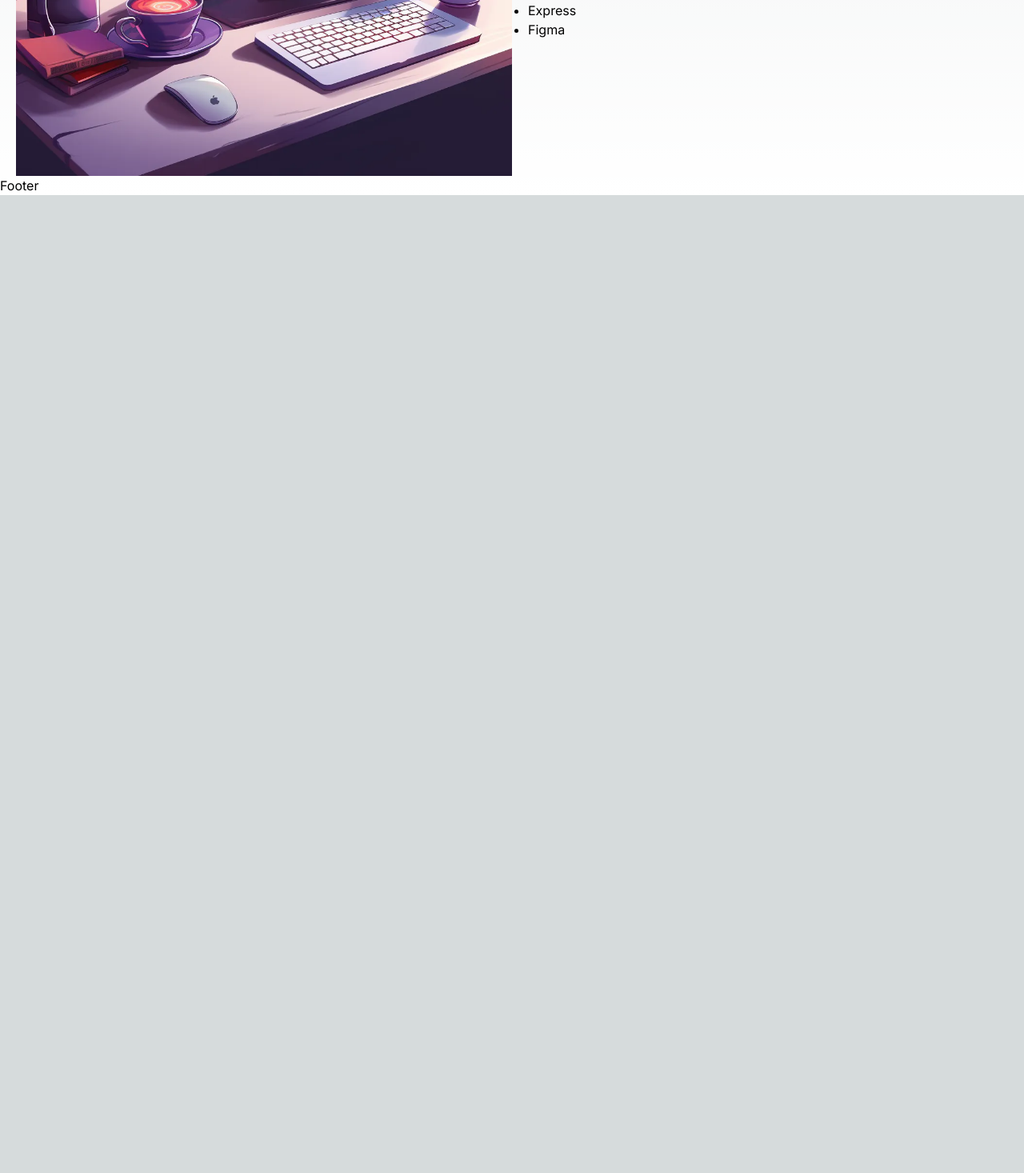
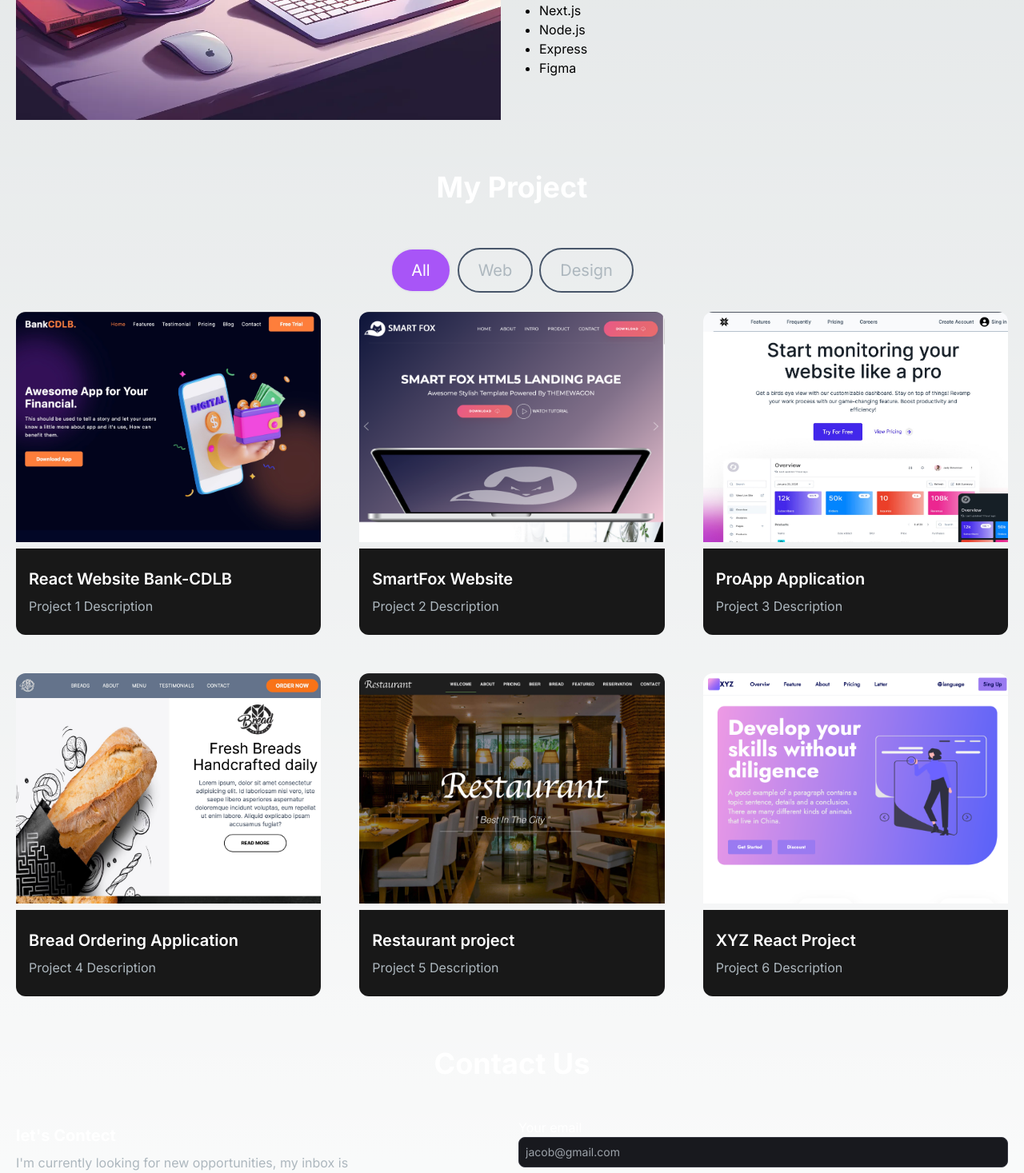
Before and after one commit to lazherbtra07/Portfolio, a Next.js app: page / in a window 1280 px wide. Shown: the part 1330-2797 px from the top of the page at 80% size. Before the commit the page ends 1574 px from the top, so only its background shows below. Built offline with nearby package versions, Linux system fonts and the light colour scheme.

Commit message:
contini the project

```diff
--- a/src/app/components/About.tsx
+++ b/src/app/components/About.tsx
@@ -18,26 +18,26 @@ export const About = () => {
     "skills" | "Education" | "Experionce"
   >("skills");
   return (
-    <section id="About" className="container ">
+    <section id="About" className="container mb-16">
       <div className="flex flex-col lg:flex-row">
         <div className="w-full lg:w-1/2 ">
           {" "}
           <Image
-            className="w-full"
+            className="w-full lg:h-[550px]"
             src="/about-image.webp"
             width={1200}
             height={1200}
             alt={""}
           />
         </div>
-        <div className="w-full lg:w-1/2 mt-10 lg:mt-0">
-          <h2 className=" text-4xl md:mt-5 text-center lg:text-start font-bold text-white mb-4">
+        <div className="w-full lg:ml-7 lg:w-1/2 mt-10 lg:mt-0">
+          <h2 className=" text-5xl md:mt-5 text-center lg:text-start font-bold text-white mb-5">
             About Me
           </h2>
           <p
             data-aos="flip-up"
             data-aos-delay="200"
-            className="text-white text-lg md:text-lg text-center mb-5 lg:text-start "
+            className="text-white text-lg md:text-xl text-center mb-7 lg:text-start "
           >
             I am a ui/ux designer and web developer with a passion for creating
             interactive and responsive web applications. I have experience
@@ -49,7 +49,7 @@ export const About = () => {
           <div>
             <div className="flex space-x-4">
               <p
-                className={`font-bold ${
+                className={`font-bold cursor-pointer ${
                   selectedButton === "skills"
                     ? "text-white border-b border-purple-500"
                     : ""
@@ -59,7 +59,7 @@ export const About = () => {
                 skills
               </p>
               <p
-                className={`font-bold ${
+                className={`font-bold cursor-pointer ${
                   selectedButton === "Education"
                     ? "text-white border-b border-purple-500"
                     : ""
@@ -69,7 +69,7 @@ export const About = () => {
                 Education
               </p>
               <p
-                className={`font-bold ${
+                className={`font-bold cursor-pointer ${
                   selectedButton === "Experionce"
                     ? "f text-white border-b border-purple-500"
                     : ""
--- a/src/app/components/Contact.tsx
+++ b/src/app/components/Contact.tsx
@@ -1,5 +1,78 @@
-import React from "react";
+import { FaGithub, FaLinkedin } from "react-icons/fa";
+import Link from "next/link";
 
 export const Contact = () => {
-  return <div>Contact</div>;
+  return (
+    <section id="Contact" className=" container ">
+      <h1 className="text-center text-4xl font-bold text-white mt-4 mb-8">
+        Contact Us
+      </h1>
+      <div className="grid md:grid-cols-2  md:my-12 pb-10 gap-4">
+        <div>
+          <h5 className=" text-xl font-bold text-white my-2">let's Contect</h5>
+          <p className="text-[#adb7be] mb-4 max-w-md">
+            I'm currently looking for new opportunities, my inbox is always
+            open, whether you have a question or jest you want to say hi, I'll
+            try my best to get back to you.
+          </p>
+          <div className=" socials flex flex-row gap-2">
+            <Link href="https://github.com/lazherbtra07">
+              <FaGithub className=" w-20 h-20" />
+            </Link>
+            <Link href="https://linkedin.com/in/lazherbtr">
+              <FaLinkedin className=" w-20 h-20" />
+            </Link>
+          </div>
+        </div>
+        <div>
+          <form className=" flex flex-col gap-4">
+            <div className=" ">
+              <label htmlFor="email" className="text-white">
+                Your email
+              </label>
+              <input
+                className=" bg-[#18191e] border border-[#33353f] placeholder-[#9ca2a9] text-gray-100 text-sm rounded-lg block w-full p-2"
+                type="email"
+                id="email"
+                required
+                placeholder="jacob@gmail.com"
+              />
+            </div>
+            <div>
+              <label htmlFor="subject" className="text-white">
+                Subject
+              </label>
+              <input
+                className=" bg-[#18191e] border border-[#33353f] placeholder-[#9ca2a9] text-gray-100 text-sm rounded-lg block w-full p-2"
+                type="text "
+                id="subject"
+                required
+                placeholder="Just saying hi"
+              />
+            </div>
+            <div>
+              <label
+                className=" text-white block text-sm mb-2 font-medium"
+                htmlFor="message"
+              >
+                Message
+              </label>
+              <textarea
+                name="message"
+                id="message"
+                placeholder="Let's talk about... "
+                className=" bg-[#18191e] border border-[#33353f] placeholder-[#9ca2a9] text-gray-100 text-sm rounded-lg block w-full p-2"
+              />
+            </div>
+            <button
+              type="submit"
+              className=" bg-purple-500 hover:bg-purple-600 text-white font-medium py-2 px-5 rounded-lg w-full cursor-pointer"
+            >
+              Send Massage
+            </button>
+          </form>
+        </div>
+      </div>
+    </section>
+  );
 };
--- a/src/app/components/Footer.tsx
+++ b/src/app/components/Footer.tsx
@@ -1,5 +1,10 @@
-import React from "react";
-
 export const Footer = () => {
-  return <div>Footer</div>;
+  return (
+    <footer className="footer border border-t-[#33353f] border-l-transparent border-r-transparent text-white">
+      <div className="container p-12 flex justify-between">
+        <span>Portfolio</span>
+        <p className=" text-slate-300">all right reserved.</p>
+      </div>
+    </footer>
+  );
 };
--- a/src/app/components/Hero.tsx
+++ b/src/app/components/Hero.tsx
@@ -26,7 +26,10 @@ const AchavmentList = [
 
 export const Hero = () => {
   return (
-    <section id="Hero" className="container lg:px-10 p-10 lg:pt-20">
+    <section
+      id="Hero"
+      className=" scroll-smooth container lg:px-10 p-10 lg:pt-20"
+    >
       <div className="flex flex-col lg:flex-row pb-10">
         <div className="w-5/8">
           <h1 className="text-white mb-4 md:text-center text-center lg:text-start text-4xl lg:text-6xl font-extrabold">
@@ -58,7 +61,7 @@ export const Hero = () => {
           </p>
           <div className="text-center  lg:text-start ">
             <Link
-              href={"#contact"}
+              href={"#Contact"}
               className="px-5 py-2 rounded-full w-full sm:w-fit mr-4  bg-blue-500 text-white"
             >
               contact me
--- a/src/app/components/Project.tsx
+++ b/src/app/components/Project.tsx
@@ -1,4 +1,7 @@
-import React from "react";
+"use client";
+import React, { useState } from "react";
+import { ProjectTag } from "./ProjectTag";
+import { ProjectCard } from "./ProjectCard";
 
 const projectData = [
   {
@@ -61,5 +64,52 @@ const projectData = [
 ];
 
 export const Project = () => {
-  return <div>Project</div>;
+  const [tag, setTag] = useState("All");
+
+  const handeltagChange = (newTag: React.SetStateAction<string>) => {
+    setTag(newTag);
+  };
+  const filteredProject = projectData.filter((project) =>
+    project.tag.includes(tag)
+  );
+  return (
+    <div id="Project" className="container mb-16">
+      <h2 className=" text-center text-4xl font-bold text-white mt-4 mb-8">
+        My Project
+      </h2>
+      <div className=" text-white flex flex-row justify-center items-center gap-2 py-6">
+        <ProjectTag
+          onClick={handeltagChange}
+          name="All"
+          isSelected={tag === "All"}
+        />
+        <ProjectTag
+          onClick={handeltagChange}
+          name="Web"
+          isSelected={tag === "Web"}
+        />
+        <ProjectTag
+          onClick={handeltagChange}
+          name="Design"
+          isSelected={tag === "Design"}
+        />
+      </div>
+      <div
+        data-aos="zoom-in"
+        data-aos-delay="200"
+        className="grid md:grid-cols-2 lg:grid-cols-3 gap-8 md:gap-12"
+      >
+        {filteredProject.map((project) => (
+          <ProjectCard
+            key={project.id}
+            title={project.title}
+            description={project.description}
+            imgUrl={project.image}
+            getUrl={project.getUrl}
+            previewUrl={project.previewUrl}
+          />
+        ))}
+      </div>
+    </div>
+  );
 };
--- /dev/null
+++ b/src/app/components/ProjectCard.tsx
@@ -0,0 +1,48 @@
+import React from "react";
+import { FaCode } from "react-icons/fa";
+import { LuEye } from "react-icons/lu";
+import Link from "next/link";
+
+type proCardProps = {
+  imgUrl: any;
+  title: any;
+  description: any;
+  getUrl: any;
+  previewUrl: any;
+};
+
+export const ProjectCard: React.FC<proCardProps> = ({
+  imgUrl,
+  title,
+  description,
+  getUrl,
+  previewUrl,
+}) => {
+  return (
+    <div>
+      <div
+        className=" h-52 md:h-72 rounded-t-xl relative group "
+        style={{ background: `url(${imgUrl})`, backgroundSize: "cover" }}
+      >
+        <div className=" overlay  items-center justify-center absolute top-0 left-0 w-full h-full bg-[#181818] bg-opacity-0 hidden  group-hover:flex group-hover:bg-opacity-80 transition-all duration-500">
+          <Link
+            href={getUrl}
+            className=" h-14 w-14 mr-2 border-2 relative rounded-full border-[#adb7be] hover:border-white group/link "
+          >
+            <FaCode className=" h-10 w-10 text-[#adb7be] absolute top-1/2 left-1/2 transform -translate-x-1/2 -translate-y-1/2  cursor-pointer group-hover/link:text-white" />
+          </Link>
+          <Link
+            href={previewUrl}
+            className=" h-14 w-14 border-2 relative rounded-full border-[#adb7be] hover:border-white group/link "
+          >
+            <LuEye className=" h-10 w-10 text-[#adb7be] absolute top-1/2 left-1/2 transform -translate-x-1/2 -translate-y-1/2  cursor-pointer group-hover/link:text-white" />
+          </Link>
+        </div>
+      </div>
+      <div className="text-white mt-2 rounded-b-xl bg-[#181818] py-6 px-4">
+        <h5 className="text-xl font-semibold mb-2">{title}</h5>
+        <p className=" text-[#adb7be]">{description}</p>
+      </div>
+    </div>
+  );
+};
--- /dev/null
+++ b/src/app/components/ProjectTag.tsx
@@ -0,0 +1,26 @@
+import React from "react";
+type tagProps = {
+  name: any;
+  onClick: any;
+  isSelected: any;
+};
+
+export const ProjectTag: React.FC<tagProps> = ({
+  name,
+  onClick,
+  isSelected,
+}) => {
+  const buttonStyle = isSelected
+    ? "text-white bg-purple-500"
+    : "text-[#adb7be] border-slate-600 hover:border-white";
+  return (
+    <div>
+      <button
+        className={`${buttonStyle} rounded-full border-2 px-6 py-3 text-xl cursor-pointer`}
+        onClick={() => onClick(name)}
+      >
+        {name}
+      </button>
+    </div>
+  );
+};
--- a/src/app/components/TapButton.tsx
+++ b/src/app/components/TapButton.tsx
@@ -8,7 +8,7 @@ export const TapButton: React.FC<SkillListProps> = ({ skills }) => {
   const [activeSkill, setActiveSkill] = useState(0);
   return (
     <div>
-      <ul className="list-disc pl-5">
+      <ul className="list-disc pl-5 ">
         {skills.map((skill, index) => (
           <li
             key={index}
--- a/src/app/page.tsx
+++ b/src/app/page.tsx
@@ -1,12 +1,16 @@
 import Image from "next/image";
 import { Hero } from "./components/Hero";
 import { About } from "./components/About";
+import { Project } from "./components/Project";
+import { Contact } from "./components/Contact";
 
 export default function Home() {
   return (
     <>
       <Hero />
       <About />
+      <Project />
+      <Contact />
     </>
   );
 }
```
